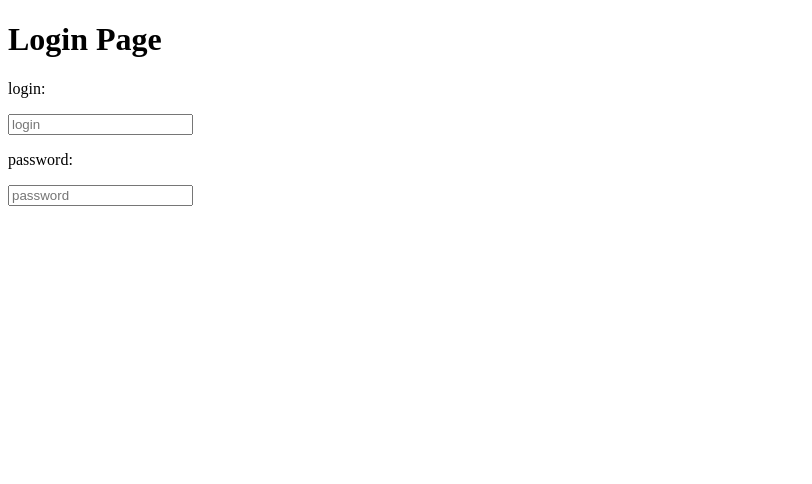
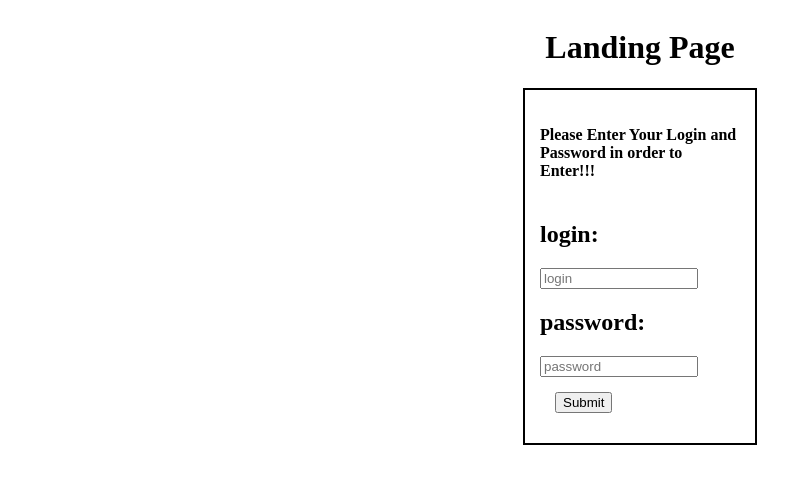
Before and after one commit to GorSharoyan/Countries.API, a plain HTML site: page login.html in a window 1280 px wide. Shown: the whole page, without its empty margins (0-812 px from the left). Drawn offline with Linux system fonts and the light colour scheme.

Commit message:
finalized index.html design pattern

```diff
--- a/login.html
+++ b/login.html
@@ -4,21 +4,34 @@
     <meta charset="UTF-8">
     <meta name="viewport" content="width=device-width, initial-scale=1.0">
     <title>Login Page </title>
+    <link rel="stylesheet" href="./main.css"/>
 </head>
 <body>
     <header>
-        <h1>Login Page </h1>
  <div class ='login-input'>
         <div>
-                <p>login:</p>
+        <h1>Landing Page </h1>
+        </div>
+        <div class='login-info'>
+        <div class='login-intro'>
+            <h4>Please Enter Your Login and Password
+                in order to Enter!!!
+            </h4>
+        </div>
+        <div>
+            <h2>login:</h2>
             <input id='login' placeholder='login'/>
         </div>
         <div>
-                <p>password:</p>
+            <h2>password:</h2>
             <input id='password' placeholder='password'/>
         </div>
+        <div>
+            <button id='submit-button'>Submit</button>
         </div>
+ </div>
+
     <header>
-
 </body>
+     <script href='./script.js'></script>
 </html>
--- a/main.css
+++ b/main.css
@@ -0,0 +1,29 @@
+.login-input{
+    display: flex;
+    flex-direction: column;
+}
+.login-input{
+    justify-content: space-around;
+    align-items: center;
+}
+
+.login-input{
+    display: flex;
+    flex-direction: column;
+}
+.login-intro{
+      display: flex;
+      flex-wrap: wrap;
+      width:200px;
+}
+.login-info{
+    border:2.5px solid black;
+    padding:15px;
+}
+
+  #login,#password{
+      width:150px;
+ }
+  #submit-button{
+    margin:15px;
+ }
```
Also changed, not shown: script.js (+18 -1 lines). Lines whose indentation alone changed are shown as unchanged.
